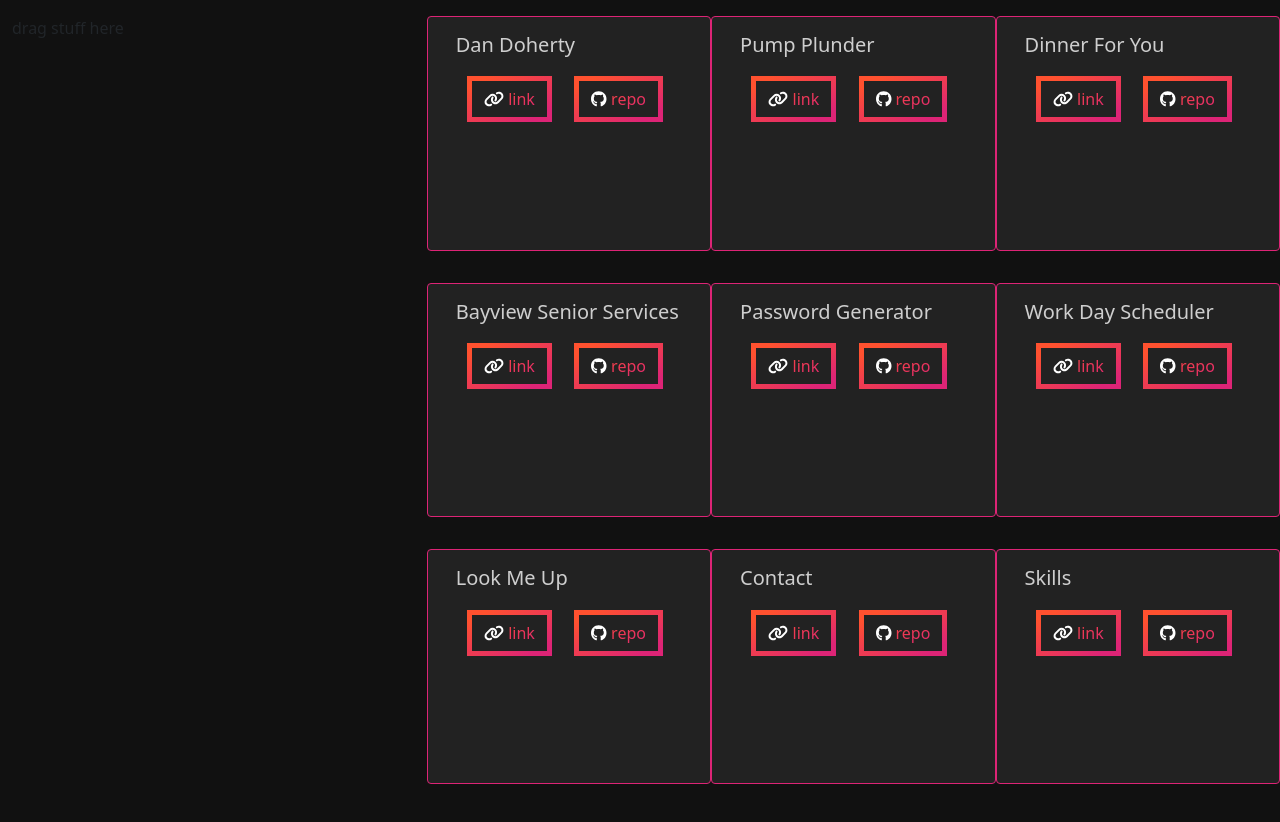
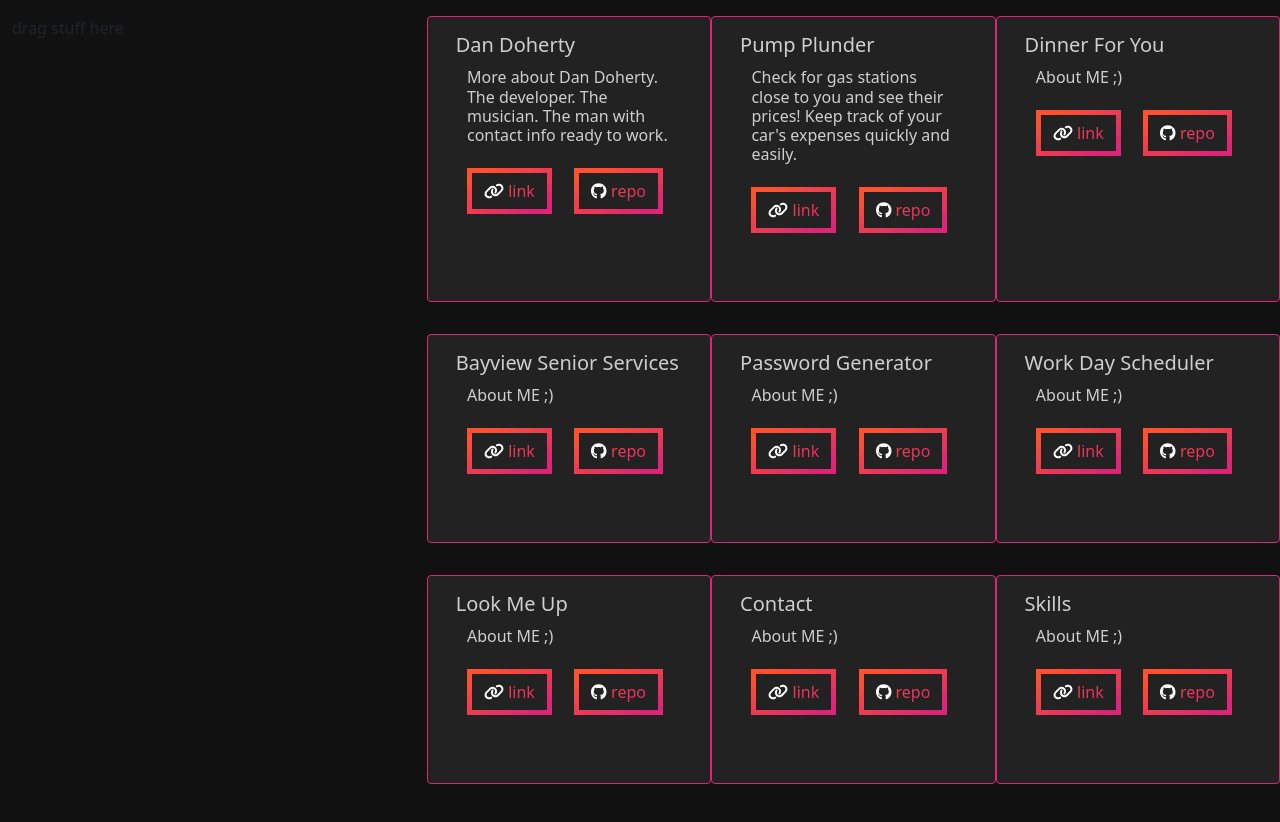
Before and after one commit to ddoherty6/portfolio, a React (Create React App) app in the folder client/: page / in a window 1280 px wide. Shown: the top 822 px of the page. Built offline with nearby package versions, Linux system fonts and the light colour scheme.

Commit message:
adding card subtitles

```diff
--- a/client/src/components/Cards/index.js
+++ b/client/src/components/Cards/index.js
@@ -24,6 +24,7 @@ function Cards({cardInfo, cardType}) {
             <Card.Body>
                 <Card.Title>{cardInfo.title}</Card.Title>
                 {cardType==="board" || cardType==="tablet" ? <Card.Text>{cardInfo.text}</Card.Text> : ""}
+                {cardType==="pool" || cardType==="tablet" ? <Card.Subtitle>{cardInfo.subtitle}</Card.Subtitle> : ""}
                 {/* <Card.Text>{cardInfo.text}</Card.Text> */}
                 <Button href={cardInfo.url} target={"_blank"}>
                     <FontAwesomeIcon icon={faLink}/> link</Button>
--- a/client/src/components/Cards/style.css
+++ b/client/src/components/Cards/style.css
@@ -11,6 +11,10 @@ body {
     border: 1px solid #dd2476;
     color: rgba(250, 250, 250, 0.8);
     margin-bottom: 2rem;
+}
+
+.card-subtitle {
+    margin: 5%;
 }
 
 .btn {
--- a/client/src/data.js
+++ b/client/src/data.js
@@ -5,6 +5,7 @@ const data = [
         "id": "0",
         "active": "false",
         "title": "Dan Doherty",
+        "subtitle": "More about Dan Doherty. The developer. The musician. The man with contact info ready to work.",
         "text": "Full stack web developer educated at UC Berkeley Extension leveraging STEM background to create intuitive and efficient web applications. Experience working in a team setting with Git and the MERN stack to design and build original applications under a deadline. Looking to work in a collaborative setting building, maintaining, and writing tests for an application code base.",
         "img": "./images/profpic.jpg",
         "url": "https://pump-plunder.herokuapp.com/",
@@ -14,6 +15,7 @@ const data = [
         "id": "1",
         "active": "false",
         "title": "Pump Plunder",
+        "subtitle": "Check for gas stations close to you and see their prices! Keep track of your car's expenses quickly and easily.",
         "text": "",
         "img": "./images/pump-plunder-scrnsht.jpg",
         "url": "https://pump-plunder.herokuapp.com/",
@@ -23,6 +25,7 @@ const data = [
         "id": "2",
         "active": "false",
         "title": "Dinner For You",
+        "subtitle": "About ME ;)",
         "text": "",
         "img": "./images/dinner-for-you-scrnsht.png",
         "url": "https://ddoherty6.github.io/dinner-for-you/",
@@ -32,6 +35,7 @@ const data = [
         "id": "3",
         "active": "false",
         "title": "Bayview Senior Services",
+        "subtitle": "About ME ;)",
         "text": "",
         "img": "./images/bayview-screenshot.jpg",
         "url": "https://ddoherty6.github.io/bayview-senior-services/",
@@ -41,6 +45,7 @@ const data = [
         "id": "4",
         "active": "false",
         "title": "Password Generator",
+        "subtitle": "About ME ;)",
         "text": "",
         "img": "./images/banner-g58e23b4bd_640.jpg",
         "url": "https://ddoherty6.github.io/03-Password-Generator/",
@@ -50,6 +55,7 @@ const data = [
         "id": "5",
         "active": "false",
         "title": "Work Day Scheduler",
+        "subtitle": "About ME ;)",
         "text": "",
         "img": "./images/puzzle-g4f5bcbaff_640.jpg",
         "url": "https://ddoherty6.github.io/05-Work-Day-Scheduler/",
@@ -59,6 +65,7 @@ const data = [
         "id": "6",
         "active": "false",
         "title": "Look Me Up",
+        "subtitle": "About ME ;)",
         "text": "",
         "img": "./images/look-me-up.jpg",
         "url": "https://look-meup.herokuapp.com/",
@@ -68,6 +75,7 @@ const data = [
         "id": "7",
         "active": "false",
         "title": "Contact",
+        "subtitle": "About ME ;)",
         "text": "", // placeholder for future data
         "img": "",
         "url": "",
@@ -77,6 +85,7 @@ const data = [
         "id": "8",
         "active": "false",
         "title": "Skills",
+        "subtitle": "About ME ;)",
         "text": "", // placeholder for future data
         "img": "",
         "url": "",
```
